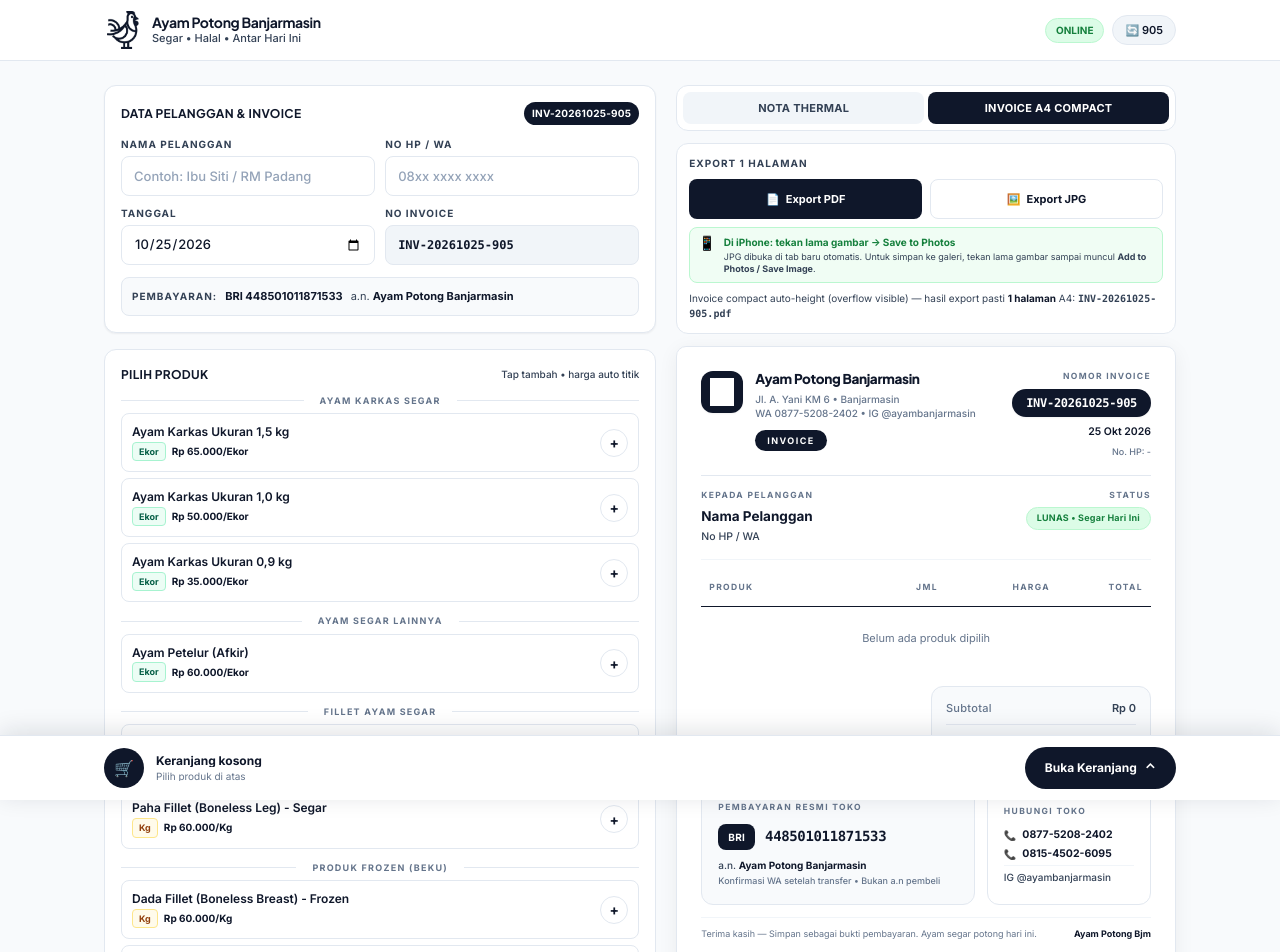
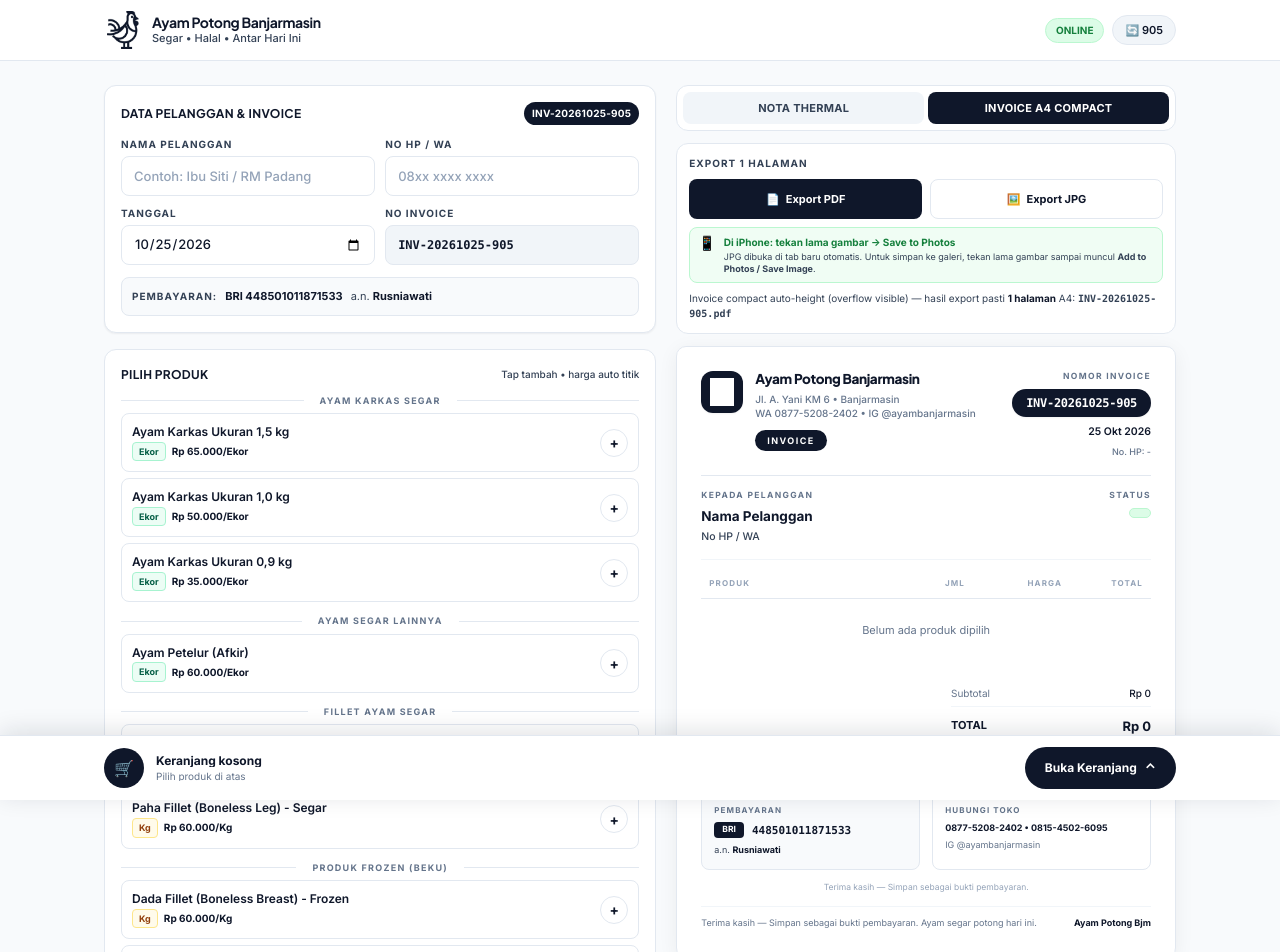
Before and after one commit to ayara-project/invoice, a React (Vite) app: page / in a window 1280 px wide. Shown: the top 952 px of the page. Built offline with nearby package versions, Linux system fonts and the light colour scheme.

Commit message:
Update App.tsx

```diff
--- a/src/App.tsx
+++ b/src/App.tsx
@@ -58,8 +58,7 @@ const CONTACTS = {
 const REKENING = {
   bank: "BRI",
   no: "448501011871533",
-  an: "Ayam Potong Banjarmasin",
-  an_full: "Ayam Potong Banjarmasin (A.n Ayara Project)",
+  an: "Rusniawati",
 };
 
 function generateInvoiceNo() {
@@ -705,7 +704,7 @@ export default function App() {
               className="bg-white text-[#0f172a] rounded-[10px] border border-[#e2e8f0] shadow-[0_4px_20px_rgba(15,23,42,0.06)]"
               style={{ width: "100%", maxWidth: "100%", lineHeight: "1.4", overflow: "visible" }}
             >
-              <div className="p-6" style={{ minHeight: "auto", overflow: "visible" }}>
+              <div className="p-6 flex flex-col" style={{ minHeight: "560px", overflow: "visible" }}>
                 {/* PROFESSIONAL HEADER - Balanced */}
                 <div className="flex items-start justify-between gap-4 pb-4 border-b border-[#e2e8f0]">
                   <div className="flex items-start gap-3 shrink-0">
@@ -741,7 +740,7 @@ export default function App() {
                     </div>
                     <div className="text-right">
                       <p className="text-[8.5px] tracking-[0.16em] font-extrabold text-[#64748b] uppercase">Status</p>
-                      <div className="mt-1.5 inline-flex px-2.5 py-1 rounded-full bg-[#dcfce7] text-[#15803d] text-[9px] font-extrabold tracking-wide border border-[#bbf7d0]">LUNAS • Segar Hari Ini</div>
+                      <div className="mt-1.5 inline-flex px-2.5 py-1 rounded-full bg-[#dcfce7] text-[#15803d] text-[9px] font-extrabold tracking-wide border border-[#bbf7d0]"></div>
                     </div>
                   </div>
                 </div>
@@ -749,11 +748,11 @@ export default function App() {
                 <div className="mt-2.5" style={{ overflow: "visible" }}>
                   <table className="w-full text-[11px] leading-[1.4]" style={{ overflow: "visible" }}>
                     <thead>
-                      <tr className="text-[8.5px] tracking-[0.16em] text-[#64748b] uppercase border-b-[1.5px] border-[#0f172a] h-[36px]">
-                        <th className="text-left font-extrabold py-0 px-2">Produk</th>
-                        <th className="text-center font-extrabold py-0 w-[64px]">Jml</th>
-                        <th className="text-right font-extrabold py-0 w-[92px]">Harga</th>
-                        <th className="text-right font-extrabold py-0 w-[100px] pr-2">Total</th>
+                      <tr className="text-[8px] tracking-[0.14em] text-[#94a3b8] uppercase border-b border-[#e2e8f0] h-[28px]">
+                        <th className="text-left font-bold py-0 px-2">Produk</th>
+                        <th className="text-center font-bold py-0 w-[56px]">Jml</th>
+                        <th className="text-right font-bold py-0 w-[80px]">Harga</th>
+                        <th className="text-right font-bold py-0 w-[88px] pr-2">Total</th>
                       </tr>
                     </thead>
                     <tbody>
@@ -782,41 +781,37 @@ export default function App() {
                 </div>
 
                 <div className="mt-4 flex justify-end">
-                  <div className="w-[220px] rounded-xl bg-[#f8fafc] border border-[#e2e8f0] p-3.5 space-y-2">
-                    <div className="flex justify-between text-[11px]">
-                      <span className="text-[#64748b] font-medium tracking-wide">Subtotal</span>
-                      <span className="font-semibold text-[#334155]">{formatRupiah(subtotal)}</span>
+                  <div className="w-[200px] space-y-1.5 py-2">
+                    <div className="flex justify-between text-[10px]">
+                      <span className="text-[#64748b]">Subtotal</span>
+                      <span className="font-medium text-[#0f172a]">{formatRupiah(subtotal)}</span>
                     </div>
-                    <div className="h-px bg-[#e2e8f0]" />
-                    <div className="flex justify-between items-center">
-                      <span className="font-extrabold jakarta text-[12px] tracking-wide text-[#0f172a]">TOTAL</span>
-                      <span className="font-extrabold jakarta text-[15px] text-[#0f172a] tracking-tight">{formatRupiah(total)}</span>
+                    <div className="h-px bg-[#f1f5f9]" />
+                    <div className="flex justify-between items-center pt-1">
+                      <span className="font-bold text-[11px] text-[#0f172a]">TOTAL</span>
+                      <span className="font-bold text-[13px] text-[#0f172a]">{formatRupiah(total)}</span>
                     </div>
                   </div>
                 </div>
 
-                {/* PAYMENT & CONTACT - Consistent spacing */}
-                <div className="mt-4 grid grid-cols-[1.25fr_0.75fr] gap-3">
-                  <div className="rounded-xl bg-[#f8fafc] border border-[#e2e8f0] p-4 leading-[1.4]">
-                    <p className="text-[8.5px] font-extrabold tracking-[0.16em] text-[#64748b] uppercase">Pembayaran Resmi Toko</p>
-                    <div className="mt-2.5 flex items-center gap-2.5">
-                      <div className="px-2.5 py-1.5 rounded-lg bg-[#0f172a] text-white text-[10px] font-extrabold tracking-wide">{REKENING.bank}</div>
-                      <span className="font-mono font-bold text-[14px] text-[#0f172a] tracking-tight">{REKENING.no}</span>
+                {/* PAYMENT & CONTACT - Simple bottom, small, A4 */}
+                <div className="mt-auto pt-8">
+                  <div className="grid grid-cols-2 gap-3 pt-4 border-t border-[#f1f5f9]">
+                    <div className="rounded-lg bg-[#f8fafc] border border-[#e2e8f0] p-3">
+                      <p className="text-[8px] font-bold tracking-[0.14em] text-[#64748b] uppercase">Pembayaran</p>
+                      <div className="mt-1.5 flex items-center gap-2">
+                        <span className="px-2 py-0.5 rounded bg-[#0f172a] text-white text-[8.5px] font-bold">{REKENING.bank}</span>
+                        <span className="font-mono font-bold text-[11px] text-[#0f172a]">{REKENING.no}</span>
+                      </div>
+                      <p className="text-[9px] text-[#334155] mt-1.5">a.n. <span className="font-bold text-[#0f172a]">{REKENING.an}</span></p>
                     </div>
-                    <p className="text-[10px] text-[#334155] mt-2 leading-[1.5] font-medium">
-                      a.n. <span className="font-extrabold text-[#0f172a]">{REKENING.an}</span><br/>
-                      <span className="text-[9px] text-[#64748b]">Konfirmasi WA setelah transfer • Bukan a.n pembeli</span>
-                    </p>
-                  </div>
-                  <div className="rounded-xl bg-white border border-[#e2e8f0] p-4 leading-[1.4] flex flex-col justify-center">
-                    <p className="text-[8.5px] font-extrabold tracking-[0.16em] text-[#64748b] uppercase">Hubungi Toko</p>
-                    <div className="mt-2.5 space-y-1">
-                      <p className="text-[10.5px] font-bold text-[#0f172a] flex items-center gap-1.5"><span className="text-[10px]">📞</span>{CONTACTS.wa1}</p>
-                      <p className="text-[10.5px] font-bold text-[#0f172a] flex items-center gap-1.5"><span className="text-[10px]">📞</span>{CONTACTS.wa2}</p>
-                      <div className="h-px bg-[#f1f5f9] my-1.5"/>
-                      <p className="text-[10px] text-[#334155] font-medium">IG @{CONTACTS.ig}</p>
+                    <div className="rounded-lg bg-white border border-[#e2e8f0] p-3">
+                      <p className="text-[8px] font-bold tracking-[0.14em] text-[#64748b] uppercase">Hubungi Toko</p>
+                      <p className="text-[9px] font-bold text-[#0f172a] mt-1.5">{CONTACTS.wa1} • {CONTACTS.wa2}</p>
+                      <p className="text-[9px] text-[#64748b] mt-1">IG @{CONTACTS.ig}</p>
                     </div>
                   </div>
+                  <div className="mt-3 text-[8.5px] text-[#94a3b8] text-center">Terima kasih — Simpan sebagai bukti pembayaran.</div>
                 </div>
 
                 <div className="mt-3 pt-2.5 border-t border-[#f1f5f9] flex justify-between gap-3 text-[9px] text-[#64748b] leading-[1.4]" style={{ overflow: "visible" }}>
```
